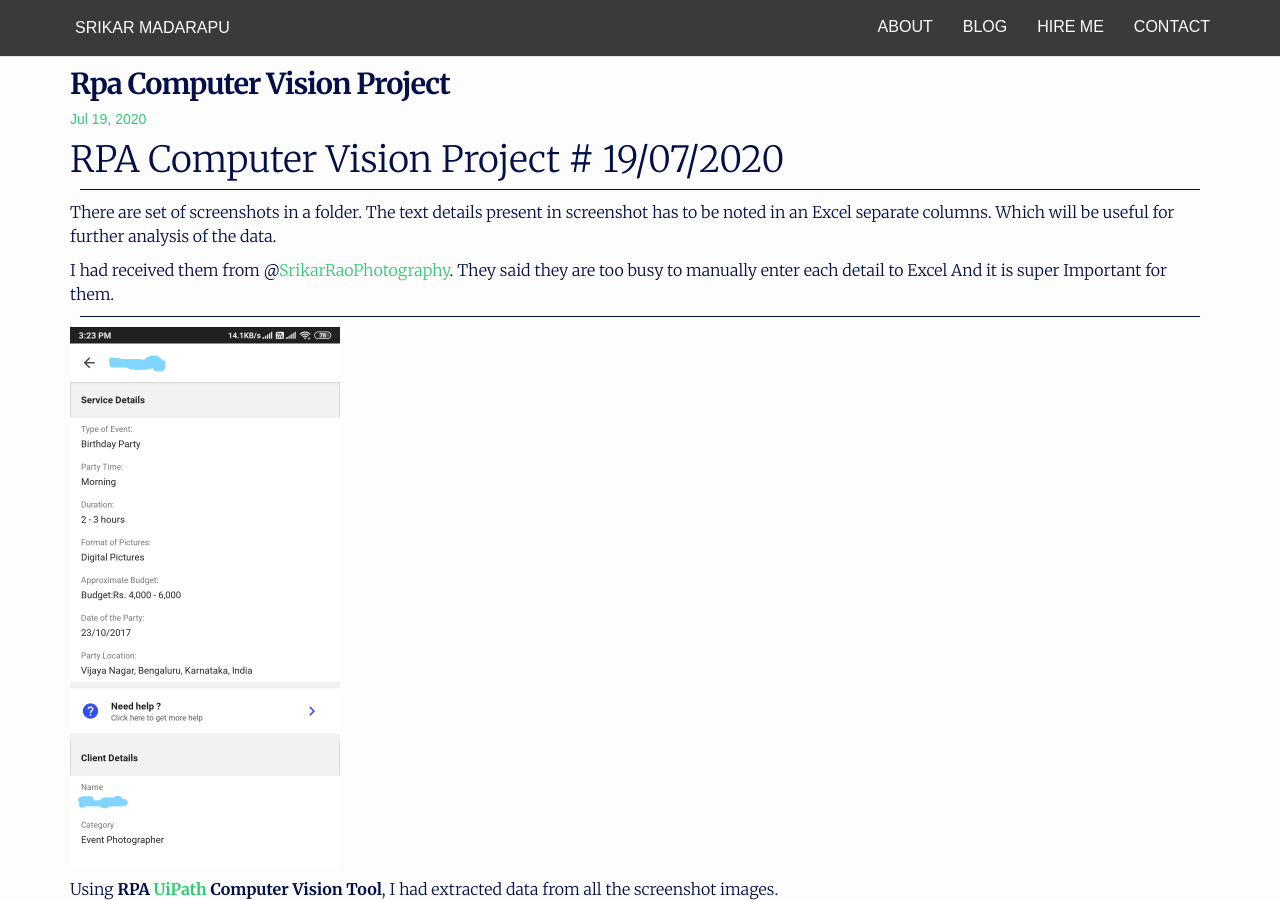
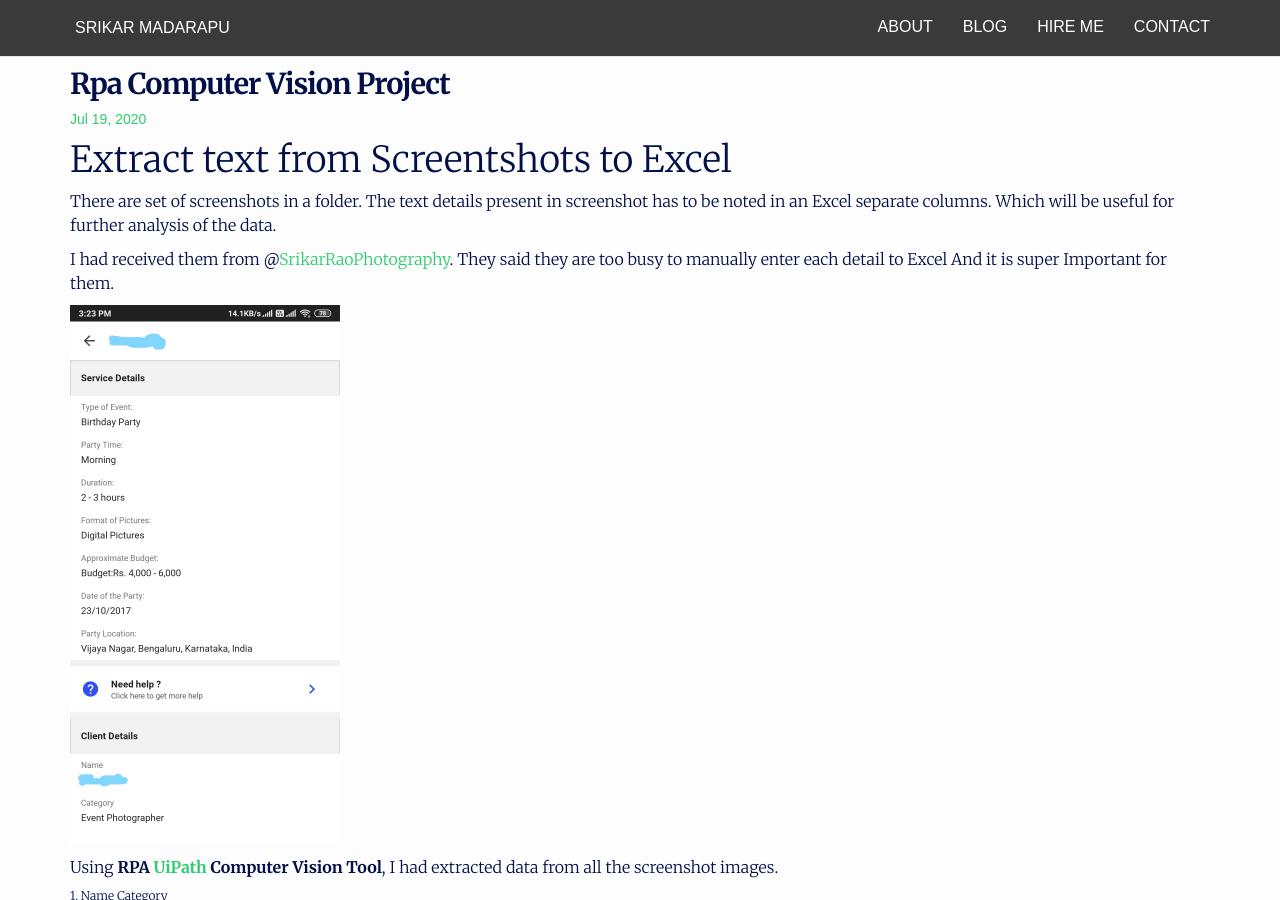
Before and after one commit to srikar8/srikar8.github.io, a Jekyll site: the page built from _posts/2020-07-19-RPA-Computer-Vision-Project.md, in a window 1280 px wide and 900 px high. Built offline with Jekyll 4.4.1, drawn with Linux system fonts in a browser that asks for light colours; nearby versions of some CDN libraries; our own code applies the rules of GitHub Pages for plain Markdown files.

Commit message:
updated post

```diff
--- a/_posts/2020-07-19-RPA-Computer-Vision-Project.md
+++ b/_posts/2020-07-19-RPA-Computer-Vision-Project.md
@@ -1,13 +1,11 @@
-# RPA Computer Vision Project  # 19/07/2020
+# Extract text from Screentshots to Excel
 
----
 
 There are set of screenshots in a folder. The text details present in screenshot has to be noted in an Excel separate columns. Which will be useful for further analysis of the data.
 
 I had received them from @[SrikarRaoPhotography](https://srikarraophotography.com/). They said they are too busy to manually enter each detail to Excel And it is super Important for them.
 
 
----
 
 
 <img src="https://srikar8.github.io/images/1.png" alt="alt" style="zoom: 25%;" />
```
